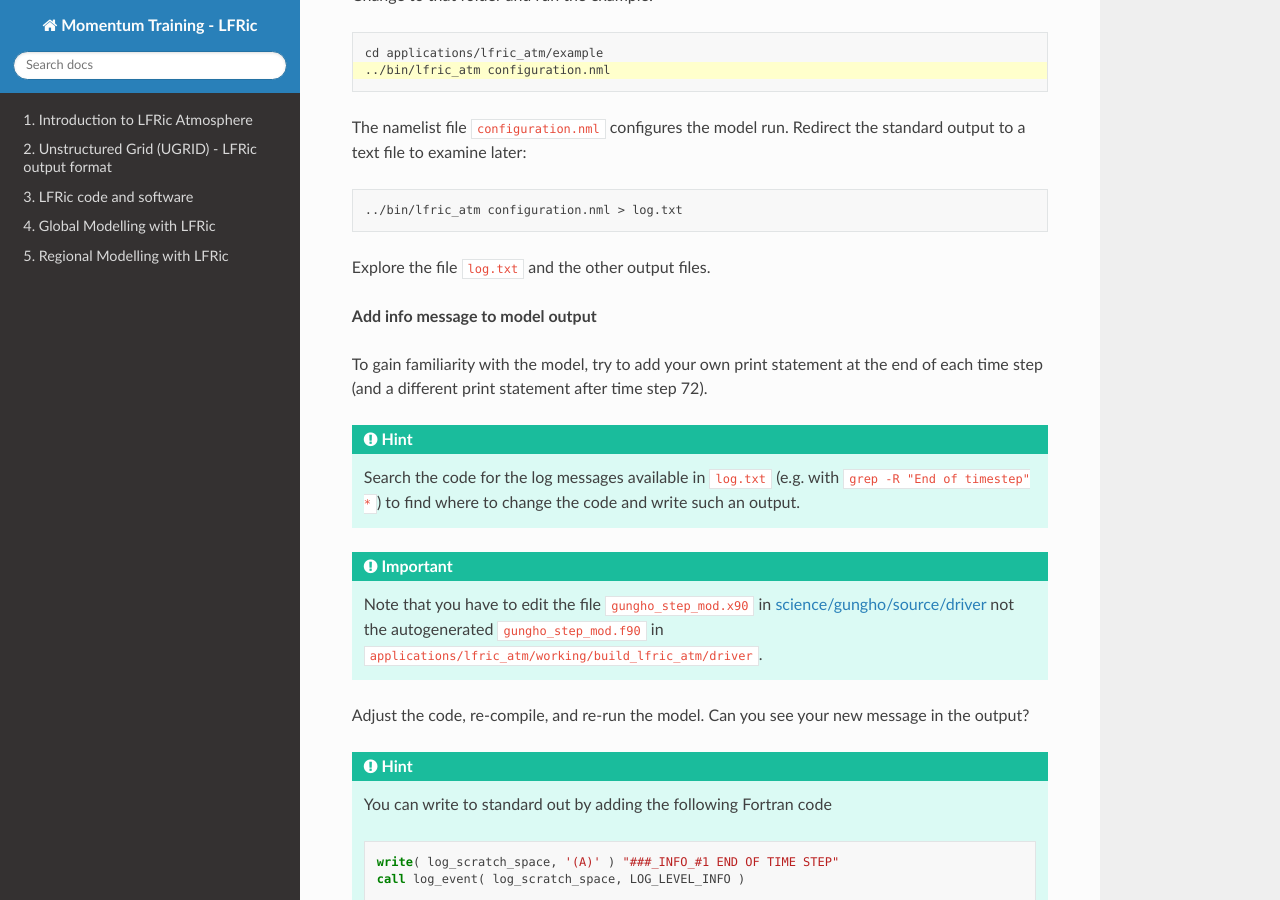
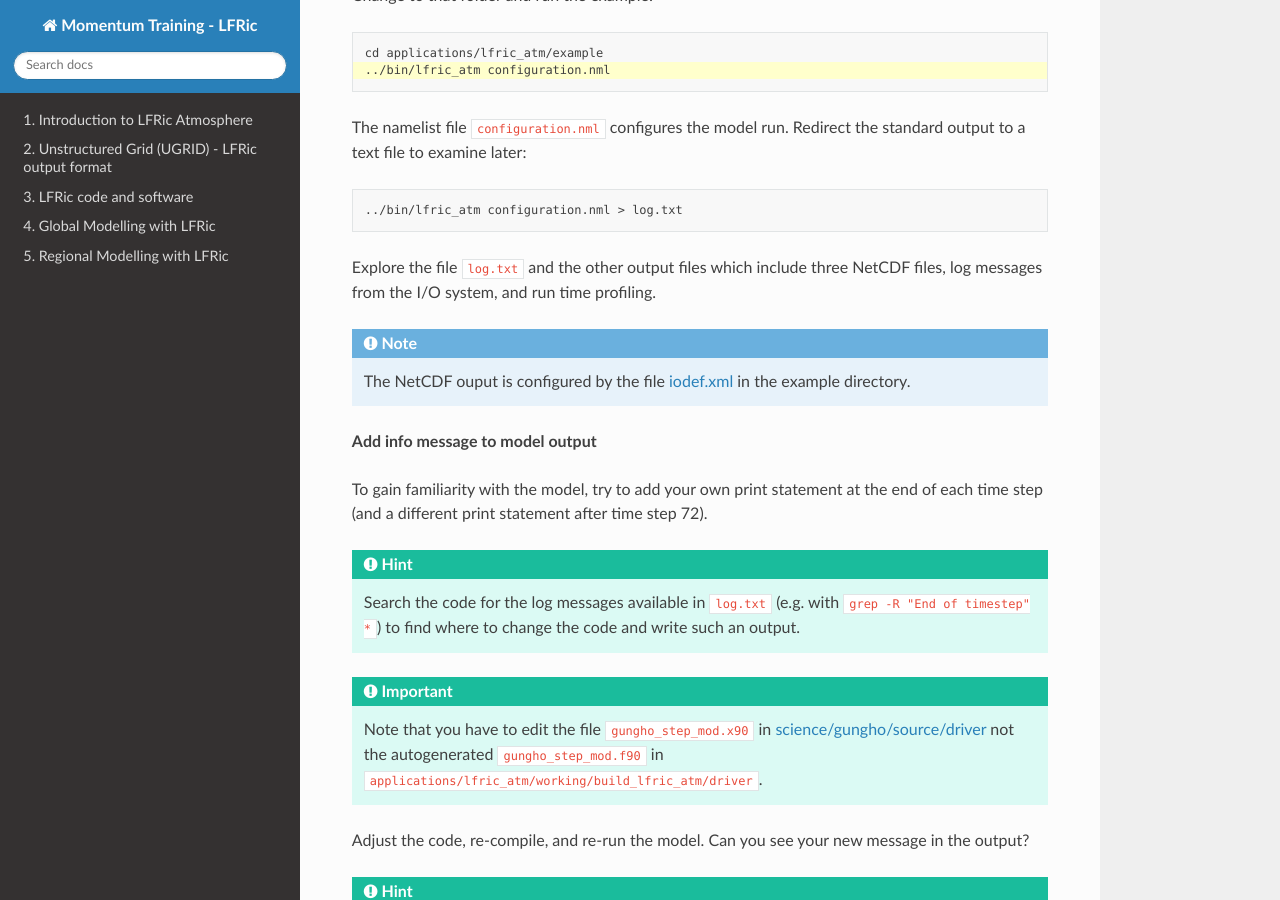
Before and after one commit to MetOffice/LFRic-Atmosphere-Training, a Sphinx documentation site: the page built from source/lfric_infrastructure/practical_command_line.rst, in a window 1280 px wide and 900 px high, scrolled down 1116 px. Built offline with Sphinx 7.4.7 and the Read the Docs theme 3.1.0, drawn with Linux system fonts in a browser that asks for light colours.

Commit message:
Add details about output files to text of the command line exercise

```diff
--- a/source/lfric_infrastructure/practical_command_line.rst
+++ b/source/lfric_infrastructure/practical_command_line.rst
@@ -49,7 +49,9 @@ The namelist file ``configuration.nml`` configures the model run. Redirect the s
 
    ../bin/lfric_atm configuration.nml > log.txt
 
-Explore the file ``log.txt`` and the other output files.
+Explore the file ``log.txt`` and the other output files which include three NetCDF files, log messages from the I/O system, and run time profiling.
+
+.. note::  The NetCDF ouput is configured by the file `iodef.xml  <https://code.metoffice.gov.uk/trac/lfric_apps/browser/main/trunk/applications/lfric_atm/example/iodef.xml#L46>`_ in the example directory.
 
 **Add info message to model output**
 
```
